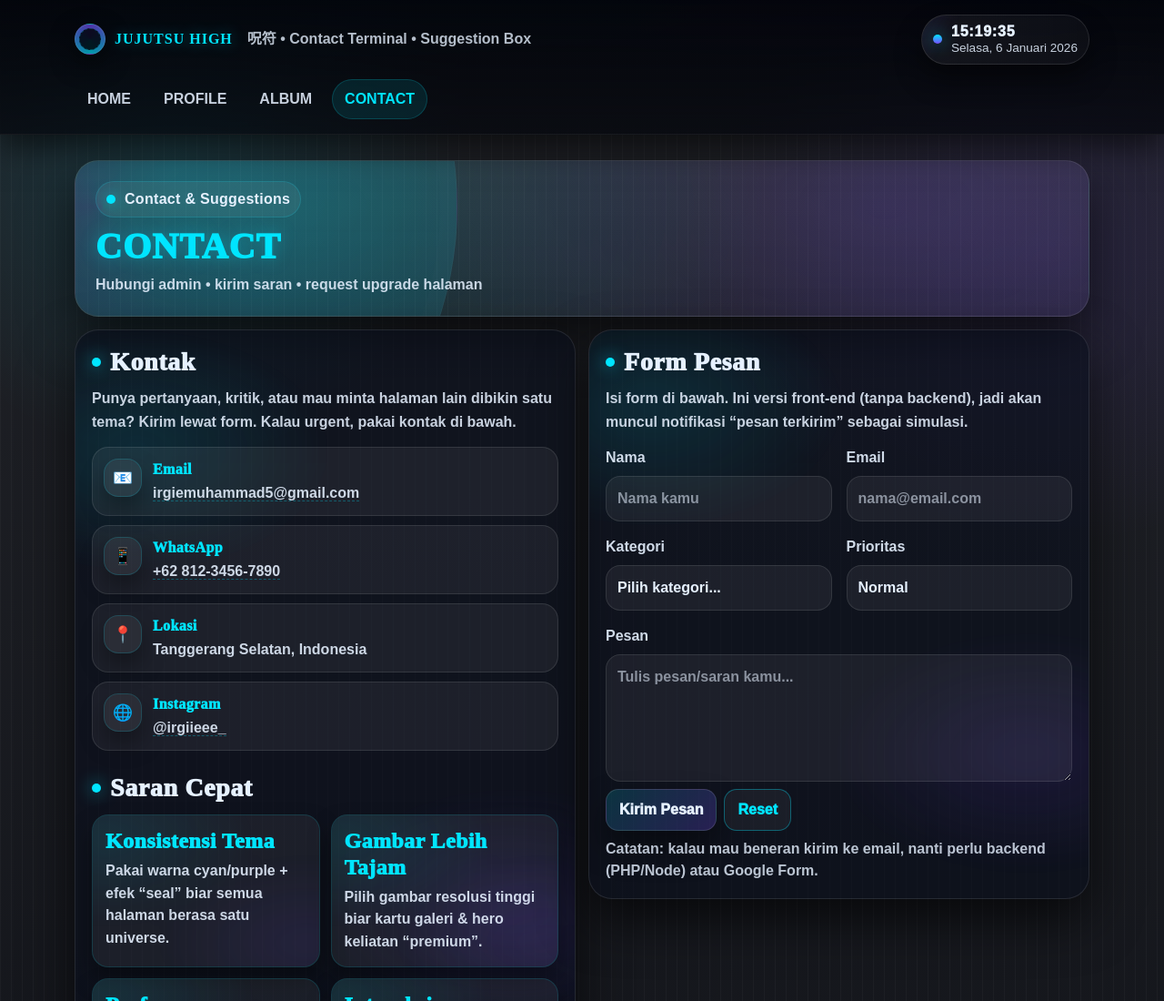
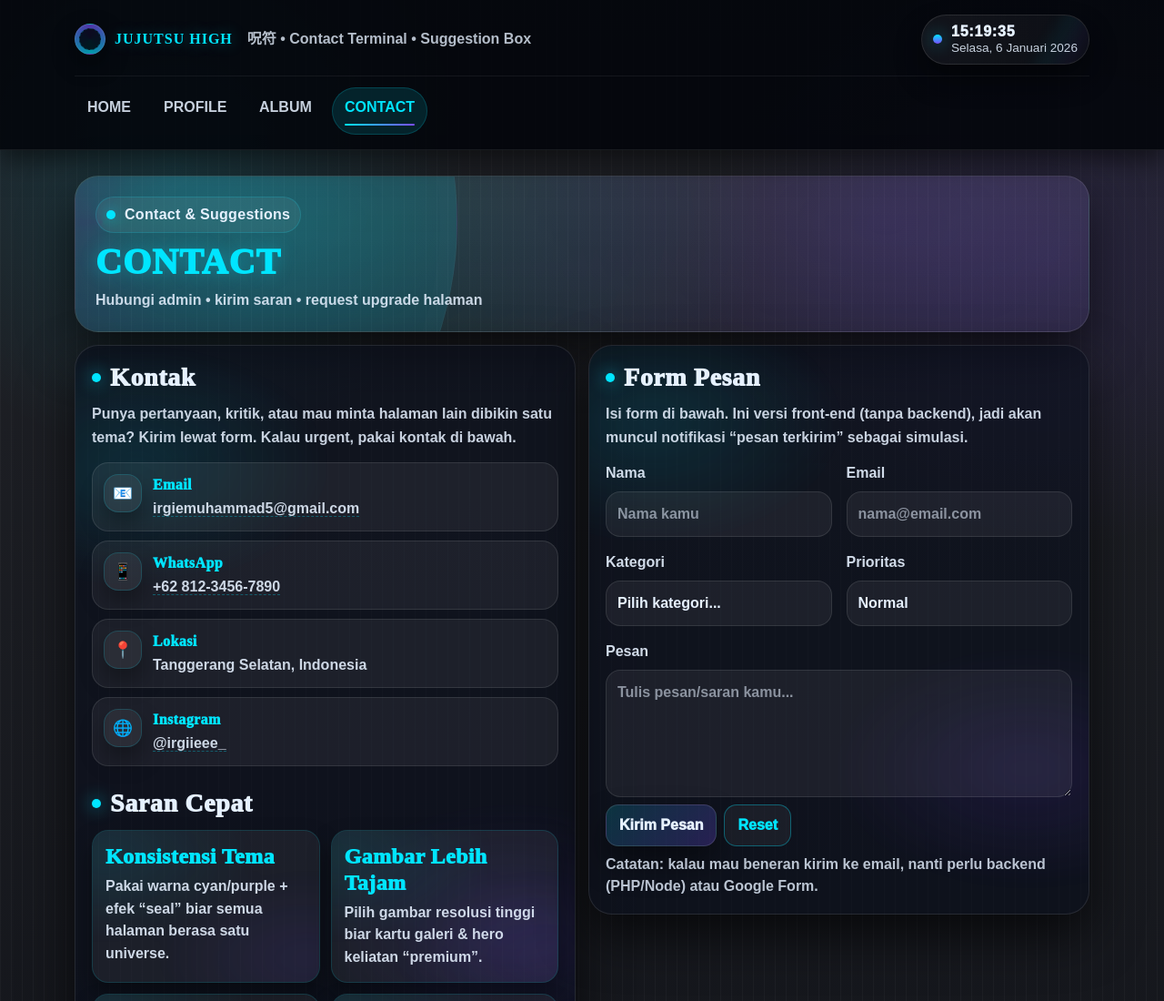
Before and after one commit to irgiemaulana811-sys/UAS-irgie, a plain HTML site: page contact.html in a window 1280 px wide. Shown: the top 1100 px of the page at 91% size. Drawn offline with nearby package versions, Linux system fonts and the light colour scheme.

Commit message:
Update contact.html

```diff
--- a/contact.html
+++ b/contact.html
@@ -38,18 +38,28 @@
             overflow-x: hidden;
         }
 
-        /* ===== NAV (SAME THEME + CLOCK POSITION SAME) ===== */
+        /* =========================
+       NAVBAR MODERN (ANTI-LAG)
+       - no blur/backdrop-filter
+       - animasi ringan (transform/opacity)
+       ========================= */
         .nav-glass {
             position: sticky;
             top: 0;
             z-index: 999;
-            backdrop-filter: blur(12px);
-            background:
-                linear-gradient(180deg, rgba(2, 4, 10, 0.95), rgba(2, 4, 10, 0.70)),
-                radial-gradient(700px 120px at 30% 0%, rgba(0, 229, 255, 0.10), transparent 60%),
-                radial-gradient(700px 120px at 70% 0%, rgba(122, 77, 255, 0.10), transparent 60%);
+            background: rgba(2, 4, 10, 0.86);
             border-bottom: 1px solid rgba(255, 255, 255, 0.08);
-            box-shadow: 0 12px 34px rgba(0, 0, 0, 0.62);
+            box-shadow: 0 10px 28px rgba(0, 0, 0, 0.55);
+
+            will-change: transform;
+            transform: translateZ(0);
+        }
+
+        .nav-inner {
+            display: flex;
+            align-items: center;
+            justify-content: space-between;
+            gap: 12px;
         }
 
         .brand {
@@ -67,10 +77,9 @@
             width: 34px;
             height: 34px;
             border-radius: 999px;
-            background:
-                conic-gradient(from 180deg, rgba(0, 229, 255, 0.65), rgba(122, 77, 255, 0.65), rgba(0, 229, 255, 0.65));
+            background: conic-gradient(from 180deg, rgba(0, 229, 255, 0.65), rgba(122, 77, 255, 0.65), rgba(0, 229, 255, 0.65));
             border: 1px solid rgba(255, 255, 255, 0.10);
-            box-shadow: 0 10px 26px rgba(0, 0, 0, 0.55);
+            box-shadow: 0 10px 26px rgba(0, 0, 0, 0.45);
             position: relative;
         }
 
@@ -85,49 +94,125 @@
 
         .brand .title {
             color: var(--cyan);
-            text-shadow: 0 0 16px rgba(0, 229, 255, 0.40);
+            text-shadow: 0 0 16px rgba(0, 229, 255, 0.35);
+        }
+
+        .nav-right {
+            display: flex;
+            align-items: center;
+            gap: 10px;
+            flex-wrap: wrap;
+        }
+
+        .navbar-links {
+            display: flex;
+            gap: 8px;
+            flex-wrap: wrap;
         }
 
         .nav-link.jjk {
             color: rgba(230, 241, 255, 0.86) !important;
-            font-weight: 850;
+            font-weight: 900;
             padding: 10px 14px;
             border-radius: 999px;
-            transition: all 0.25s ease;
+            text-decoration: none;
+            transition: transform .18s ease, background-color .18s ease, box-shadow .18s ease, color .18s ease;
+            will-change: transform;
             position: relative;
-            text-decoration: none;
-        }
-
-        .nav-link.jjk::after {
-            content: "";
-            position: absolute;
-            left: 12px;
-            right: 12px;
-            bottom: 6px;
-            height: 2px;
-            background: linear-gradient(90deg, transparent, var(--cyan), var(--purple), transparent);
-            opacity: 0;
-            transform: translateY(6px);
-            transition: all 0.25s ease;
         }
 
         .nav-link.jjk:hover {
             background: rgba(255, 255, 255, 0.06);
             color: #fff !important;
+            transform: translateY(-1px);
             box-shadow: 0 0 0 1px rgba(255, 255, 255, 0.08) inset;
-        }
-
-        .nav-link.jjk:hover::after {
-            opacity: 1;
-            transform: translateY(0);
         }
 
         .nav-link.jjk.active {
             color: var(--cyan) !important;
-            background: rgba(0, 229, 255, 0.10);
+            background: rgba(0, 229, 255, 0.12);
             box-shadow: 0 0 0 1px rgba(0, 229, 255, 0.18) inset;
         }
 
+        .nav-link.jjk .beam {
+            display: block;
+            height: 2px;
+            border-radius: 999px;
+            margin-top: 6px;
+            opacity: 0;
+            transform: scaleX(0.6);
+            transform-origin: left center;
+            background: linear-gradient(90deg, var(--cyan), var(--purple));
+            transition: opacity .18s ease, transform .18s ease;
+        }
+
+        .nav-link.jjk:hover .beam,
+        .nav-link.jjk.active .beam {
+            opacity: 1;
+            transform: scaleX(1);
+        }
+
+        .nav-collapse {
+            border-top: 1px solid rgba(255, 255, 255, 0.06);
+            margin-top: 12px;
+            padding-top: 12px;
+        }
+
+        .nav-toggler {
+            width: 44px;
+            height: 44px;
+            border-radius: 12px;
+            border: 1px solid rgba(255, 255, 255, 0.14);
+            background: rgba(255, 255, 255, 0.05);
+            display: grid;
+            place-items: center;
+            transition: transform .18s ease, background-color .18s ease;
+            will-change: transform;
+        }
+
+        .nav-toggler:hover {
+            transform: scale(1.03);
+        }
+
+        .burger {
+            width: 18px;
+            height: 12px;
+            position: relative;
+        }
+
+        .burger span {
+            position: absolute;
+            left: 0;
+            right: 0;
+            height: 2px;
+            border-radius: 99px;
+            background: rgba(230, 241, 255, 0.92);
+            transition: transform .18s ease, opacity .18s ease, top .18s ease;
+        }
+
+        .burger span:nth-child(1) {
+            top: 0;
+        }
+
+        .burger span:nth-child(2) {
+            top: 5px;
+        }
+
+        .burger span:nth-child(3) {
+            top: 10px;
+        }
+
+        @media (prefers-reduced-motion: reduce) {
+
+            .nav-link.jjk,
+            .nav-link.jjk .beam,
+            .nav-toggler,
+            .burger span {
+                transition: none !important;
+            }
+        }
+
+        /* ===== CLOCK (KEEP POSITION) ===== */
         .clock-pill {
             background: linear-gradient(90deg, rgba(255, 255, 255, 0.06), rgba(255, 255, 255, 0.03));
             border: 1px solid rgba(255, 255, 255, 0.10);
@@ -148,10 +233,10 @@
             inset: -40px;
             background: linear-gradient(120deg, transparent 40%, rgba(0, 229, 255, 0.10), rgba(122, 77, 255, 0.10), transparent 60%);
             transform: translateX(-30%);
-            opacity: 0.7;
-            filter: blur(10px);
+            opacity: 0.55;
+            filter: blur(6px);
             pointer-events: none;
-            animation: shimmer 5s linear infinite;
+            animation: shimmer 6s linear infinite;
         }
 
         @keyframes shimmer {
@@ -589,11 +674,12 @@
 </head>
 
 <body>
-    <!-- ===== NAV (CLOCK SAME POSITION) ===== -->
+    <!-- ===== NAVBAR (SAMA KAYAK INDEX/PROFILE/ALBUM) ===== -->
     <nav class="nav-glass">
         <div class="container py-3">
-            <div class="d-flex align-items-center justify-content-between gap-3 flex-wrap">
-                <div class="d-flex align-items-center gap-3">
+
+            <div class="nav-inner">
+                <div class="d-flex align-items-center gap-3 flex-wrap">
                     <div class="brand">
                         <span class="sigil"></span>
                         <span class="title">JUJUTSU HIGH</span>
@@ -604,7 +690,7 @@
                     </div>
                 </div>
 
-                <div class="d-flex align-items-center gap-2 flex-wrap">
+                <div class="nav-right">
                     <div class="clock-pill" id="clock-pill">
                         <span class="clock-dot"></span>
                         <div class="d-flex flex-column lh-sm">
@@ -613,22 +699,25 @@
                         </div>
                     </div>
 
-                    <button class="navbar-toggler d-lg-none" type="button" data-bs-toggle="collapse"
+                    <button class="nav-toggler d-lg-none" type="button" data-bs-toggle="collapse"
                         data-bs-target="#navMenu" aria-controls="navMenu" aria-expanded="false"
-                        aria-label="Toggle navigation" style="border:1px solid rgba(255,255,255,0.16);">
-                        <span class="navbar-toggler-icon" style="filter: invert(1);"></span>
+                        aria-label="Toggle navigation">
+                        <span class="burger" aria-hidden="true">
+                            <span></span><span></span><span></span>
+                        </span>
                     </button>
                 </div>
             </div>
 
-            <div class="collapse d-lg-block mt-3" id="navMenu">
-                <div class="d-flex gap-2 flex-wrap">
-                    <a class="nav-link jjk" href="index.html">HOME</a>
-                    <a class="nav-link jjk" href="profile.html">PROFILE</a>
-                    <a class="nav-link jjk" href="album.html">ALBUM</a>
-                    <a class="nav-link jjk active" href="contact.html">CONTACT</a>
+            <div class="collapse d-lg-block nav-collapse" id="navMenu">
+                <div class="navbar-links">
+                    <a class="nav-link jjk" href="index.html">HOME<span class="beam"></span></a>
+                    <a class="nav-link jjk" href="profile.html">PROFILE<span class="beam"></span></a>
+                    <a class="nav-link jjk" href="album.html">ALBUM<span class="beam"></span></a>
+                    <a class="nav-link jjk active" href="contact.html">CONTACT<span class="beam"></span></a>
                 </div>
             </div>
+
         </div>
     </nav>
 
@@ -866,11 +955,10 @@
         toastClose.addEventListener("click", () => {
             toast.style.display = "none";
             clearTimeout(toastTimer);
-        });
+        }, { passive: true });
 
         // FORM SIMULATION
         const form = document.getElementById("contactForm");
-
         form.addEventListener("submit", (e) => {
             e.preventDefault();
 
```
